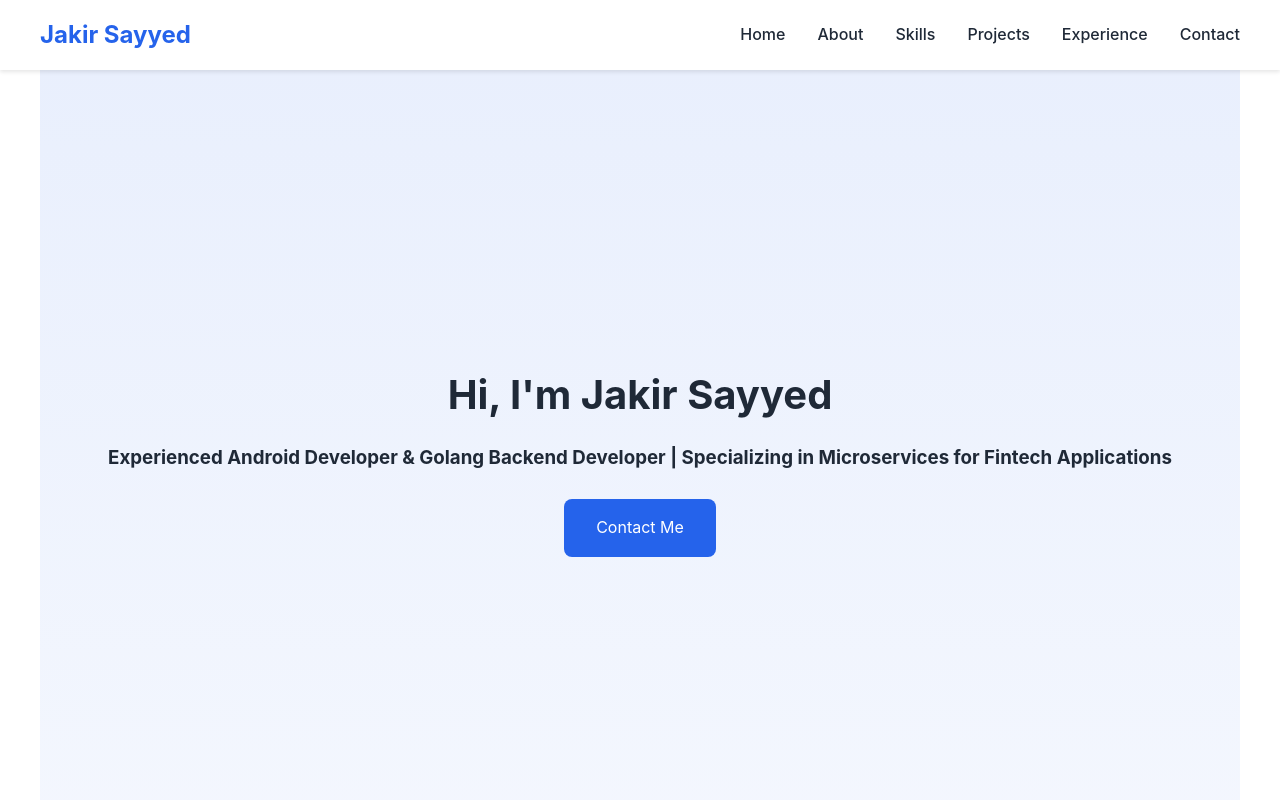
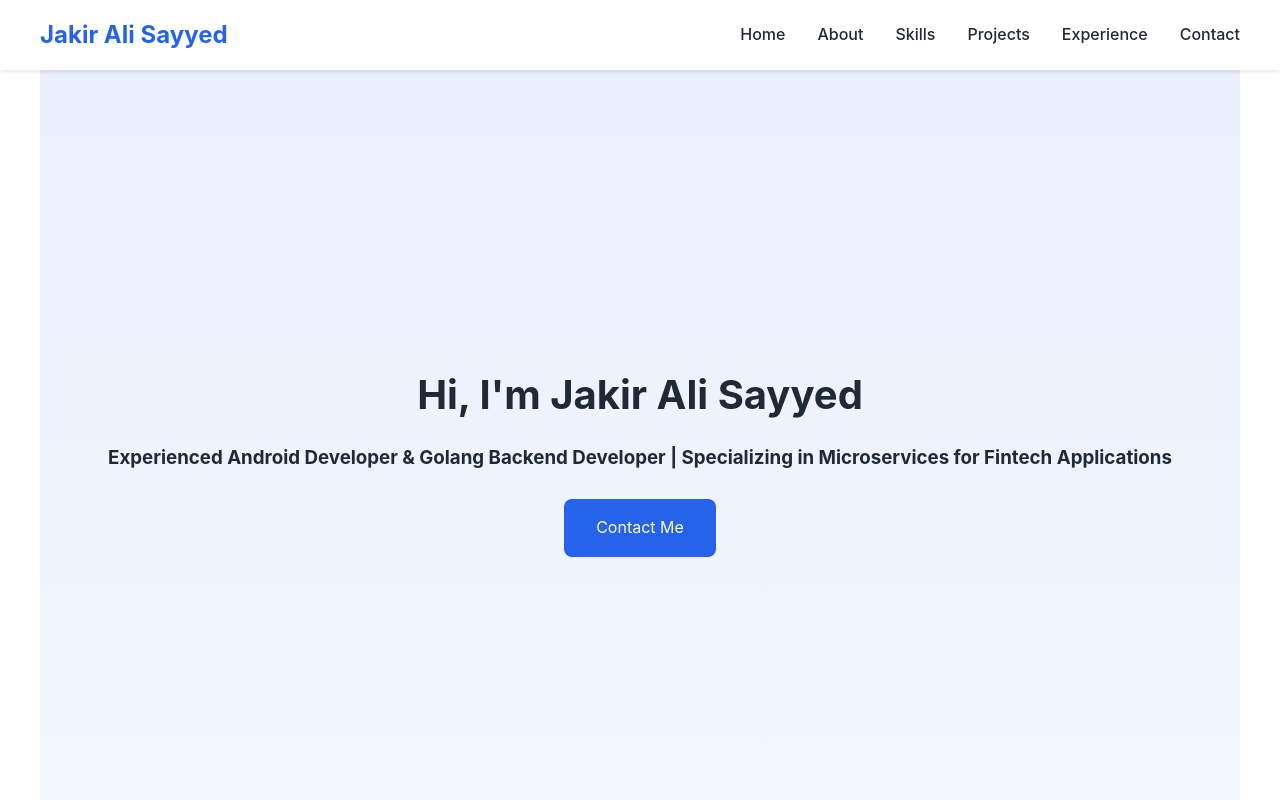
Before and after one commit to Jakirsayyed98/jakirsayyed, a plain HTML site: page index.html in a window 1280 px wide. Shown: the top 800 px of the page. Drawn offline with Linux system fonts and the light colour scheme.

Commit message:
Update index.html

```diff
--- a/index.html
+++ b/index.html
@@ -4,7 +4,7 @@
 <head>
     <meta charset="UTF-8">
     <meta name="viewport" content="width=device-width, initial-scale=1.0">
-    <title>Jakir Sayyed - Android Developer</title>
+    <title>Jakir Ali Sayyed - Android Developer</title>
     <link href="https://cdnjs.cloudflare.com/ajax/libs/font-awesome/6.0.0/css/all.min.css" rel="stylesheet">
     <style>
         :root {
@@ -439,7 +439,7 @@
 <body>
     <header>
         <nav>
-            <div class="logo">Jakir Sayyed</div>
+            <div class="logo">Jakir Ali Sayyed</div>
             <button class="mobile-menu-btn">
                 <i class="fas fa-bars"></i>
             </button>
@@ -456,7 +456,7 @@
 
     <section id="home" class="hero">
         <div class="hero-content">
-            <h1>Hi, I'm Jakir Sayyed</h1>
+            <h1>Hi, I'm Jakir Ali Sayyed</h1>
             <h3>Experienced Android Developer & Golang Backend Developer | Specializing in Microservices for Fintech Applications</h3>
             <br>
             <a href="#contact" class="cta-button">Contact Me</a>
```
